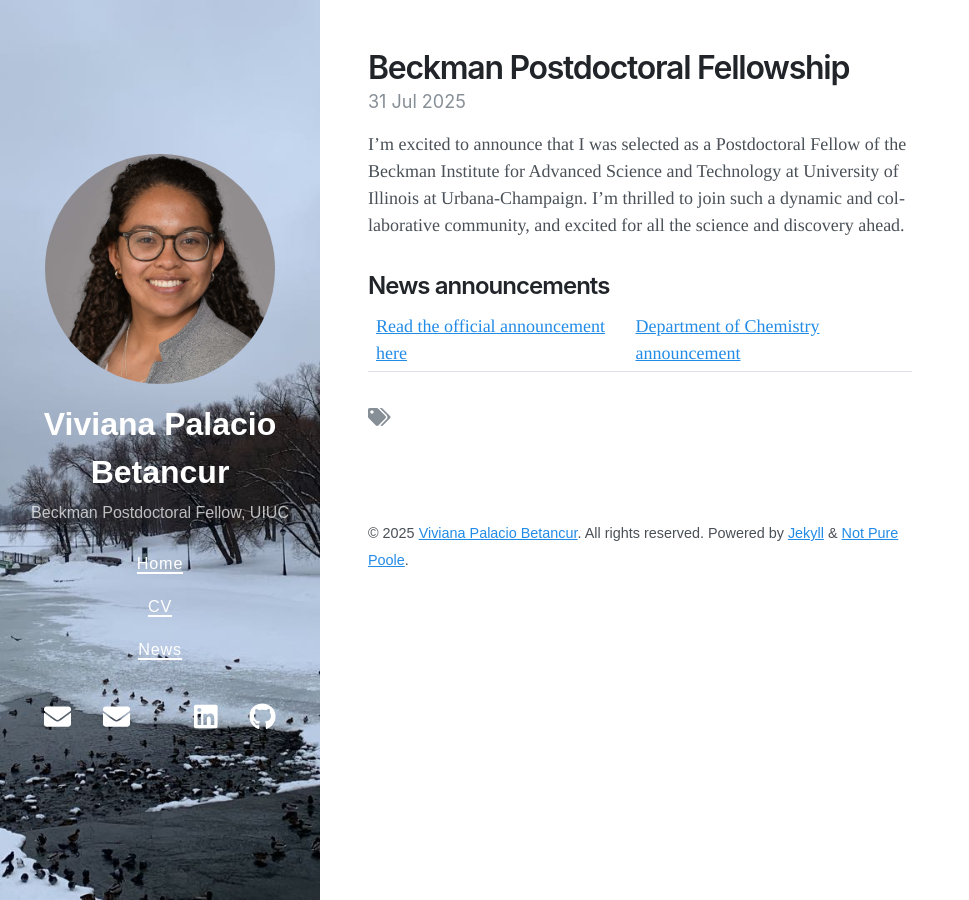
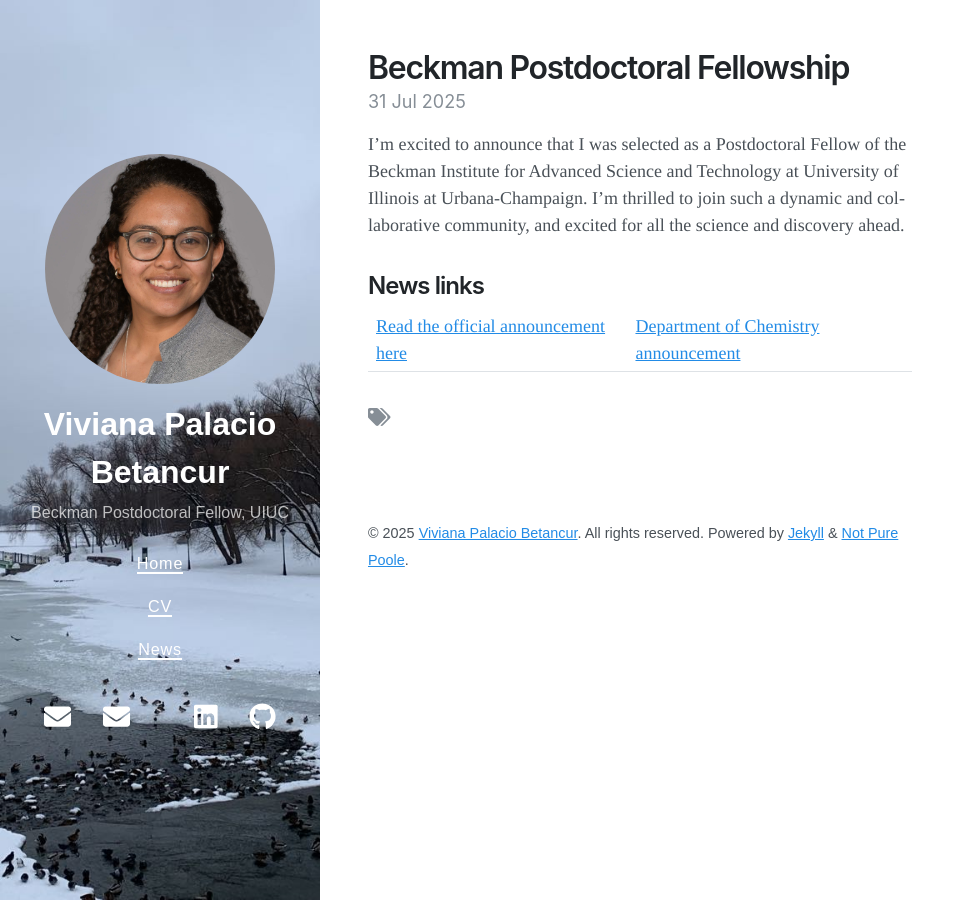
Before and after one commit to v-palacio/v-palacio.github.io, a Jekyll site: the page built from _posts/2025-07-31-beckman-fellowship.md, in a window 1280 px wide. Shown: the whole page, without its empty margins (0-969 px from the left). Built offline with Jekyll 4.4.1, drawn with Linux system fonts in a browser that asks for light colours; nearby versions of some CDN libraries; our own code applies the rules of GitHub Pages for plain Markdown files.

Commit message:
update tags

```diff
--- a/_posts/2025-07-31-beckman-fellowship.md
+++ b/_posts/2025-07-31-beckman-fellowship.md
@@ -1,12 +1,12 @@
 ---
 title: "Beckman Postdoctoral Fellowship"
 date: 2025-07-31
-categories: [work, news]
+categories: [announcements, news]
 excerpt: "I was selected for the Beckman Postdoctoral Fellowship at University of Illinois at Urbana-Chamapaing"
 ---
 
 I'm excited to announce that I was selected as a Postdoctoral Fellow of the Beckman Institute for Advanced Science and Technology at University of Illinois at Urbana-Champaign.  I'm thrilled to join such a dynamic and collaborative community, and excited for all the science and discovery ahead.
 
-## News announcements
+## News links
 
 [Read the official announcement here](https://beckman.illinois.edu/news/article/2025/06/03/beckman-institute-welcomes-2025-postdoctoral-fellows) | [Department of Chemistry announcement](https://chemistry.illinois.edu/news/2025-07-15/chemistrys-viviana-palacio-betancur-joins-beckman-institute-postdoctoral-fellows)
```
